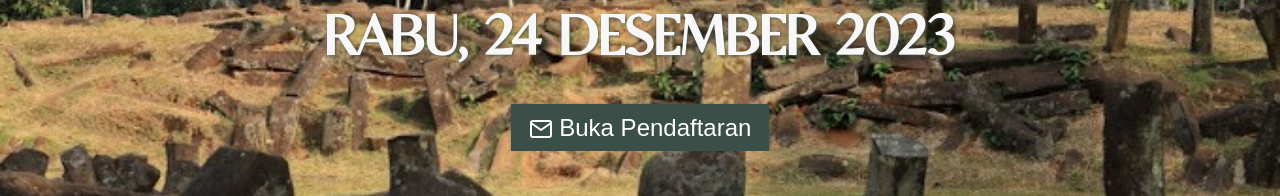
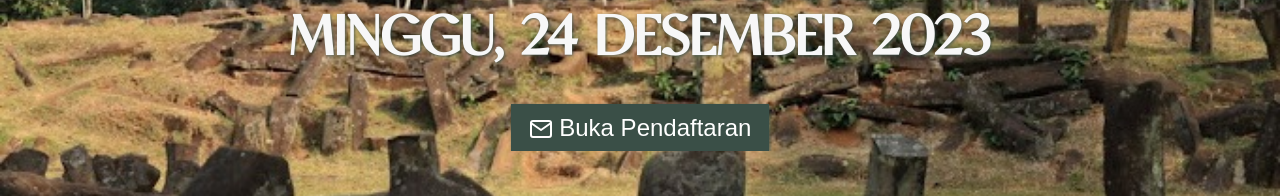
Before and after one commit to haq-isbatuliyah/tadabur-alam, a plain HTML site: page index.html in a window 1280 px wide. Shown: the part 490-686 px from the top of the page. Drawn offline with nearby package versions, Linux system fonts and the light colour scheme; a web font is replaced by a local one.

Commit message:
Update index.html

```diff
--- a/index.html
+++ b/index.html
@@ -39,7 +39,7 @@
           <h2 class="example1" data-aos="fade-down" data-aos-delay="800">Tadabur alam</h2>
 		  <img src="images/event/logo-isbatuliyah.png" alt="" class="event-img" />
           <h1 data-aos="zoom-in" data-aos-delay="0" data-aos-duration="2000">Situs Megalitikum <span>  Gunung Padang</h1>
-		   <h1 data-aos="zoom-in" data-aos-delay="0" data-aos-duration="500">Rabu, 24 DEsember 2023</h1>
+		   <h1 data-aos="zoom-in" data-aos-delay="0" data-aos-duration="500">Minggu, 24 DEsember 2023</h1>
 
 
 
```
